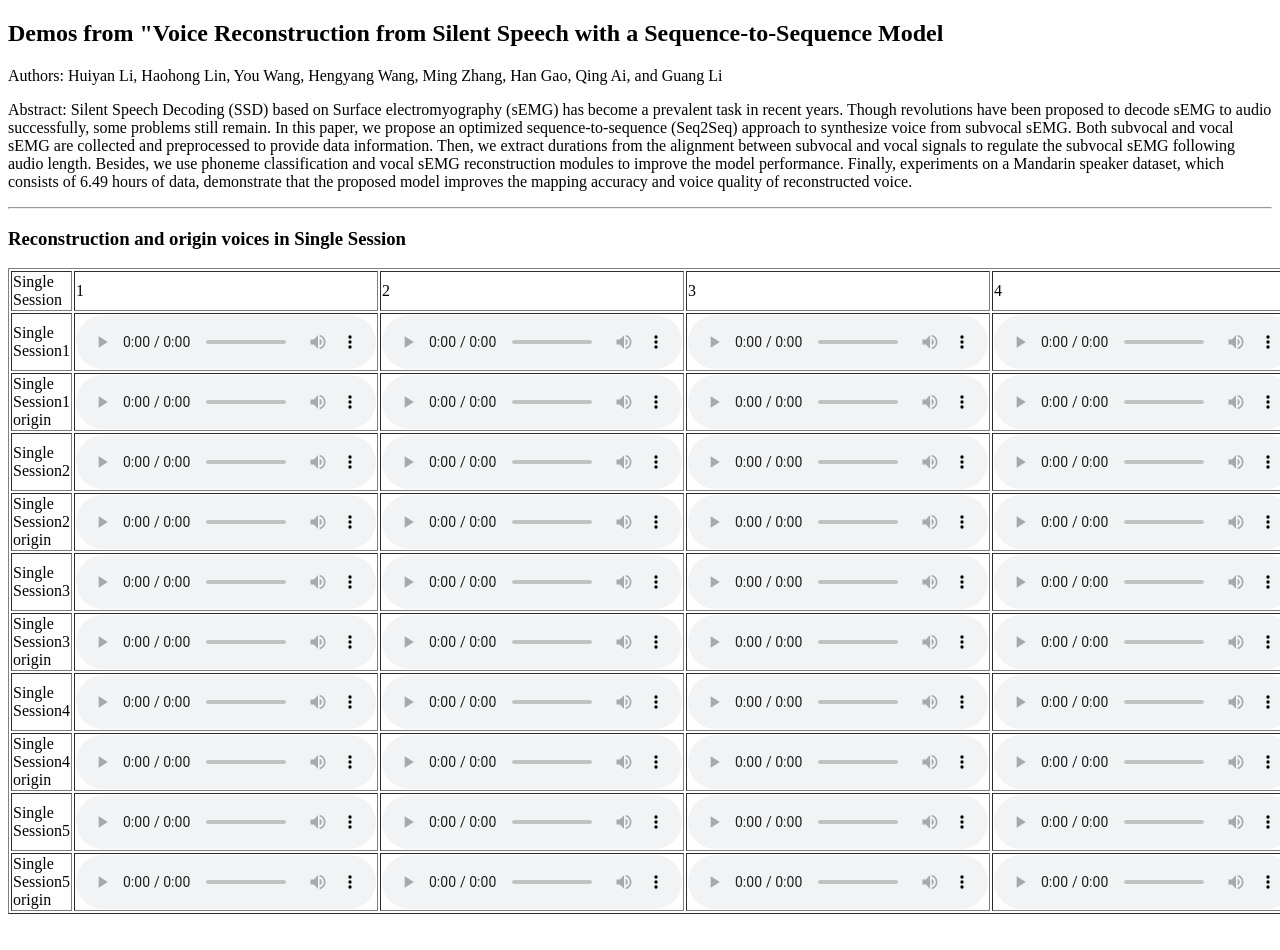
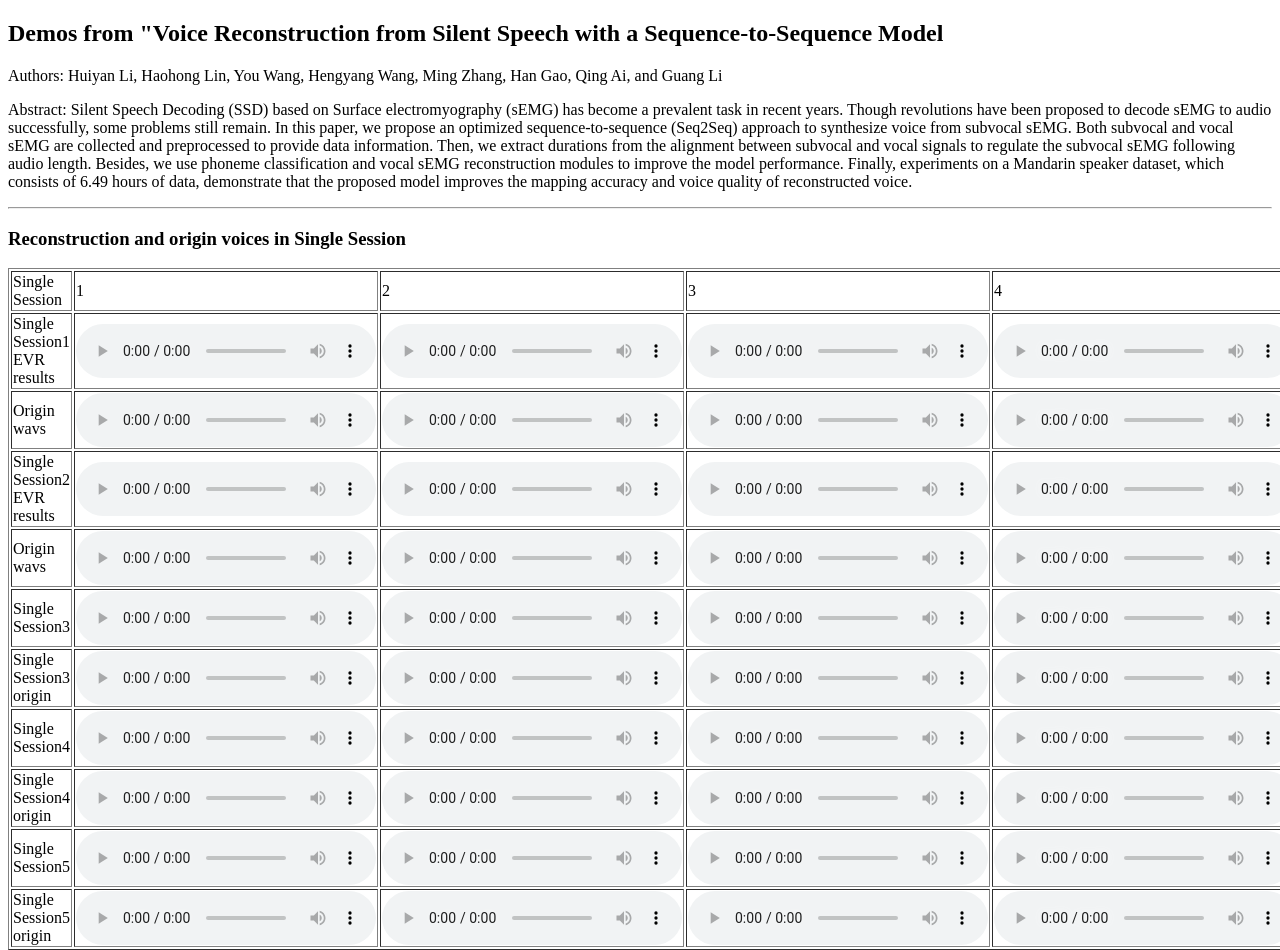
Before and after one commit to IrisLhy/IrisLhy.github.io, a plain HTML site: page index.html in a window 1280 px wide. Shown: the top 950 px of the page. Before the commit the page ends 922 px from the top, so only its background shows below. Drawn offline with Linux system fonts and the light colour scheme.

Commit message:
Add files via upload

```diff
--- a/index.html
+++ b/index.html
@@ -31,7 +31,7 @@
 
   </tr>
   <tr>
-    <td>Single Session1</td>
+    <td>Single Session1 EVR results</td>
     <td><audio controls>
     	<source src="Single_Session/000.wav" type="audio/wav">
    	</audio></td>
@@ -49,7 +49,7 @@
    	</audio></td>
   </tr>
   <tr>
-    <td>Single Session1 origin</td>
+    <td>Origin wavs</td>
      <td><audio controls>
     	<source src="Single_Session/000_raw.wav" type="audio/wav">
    	</audio></td>
@@ -67,7 +67,7 @@
    	</audio></td>
   </tr>
   <tr>
-    <td>Single Session2</td>
+    <td>Single Session2 EVR results</td>
     <td><audio controls>
     	<source src="Single_Session/005.wav" type="audio/wav">
    	</audio></td>
@@ -86,7 +86,7 @@
    	</audio></td>
   </tr>
  <tr>
-    <td>Single Session2 origin</td>
+    <td>Origin wavs</td>
     <td><audio controls>
     	<source src="Single_Session/005_raw.wav" type="audio/wav">
    	</audio></td>
```
